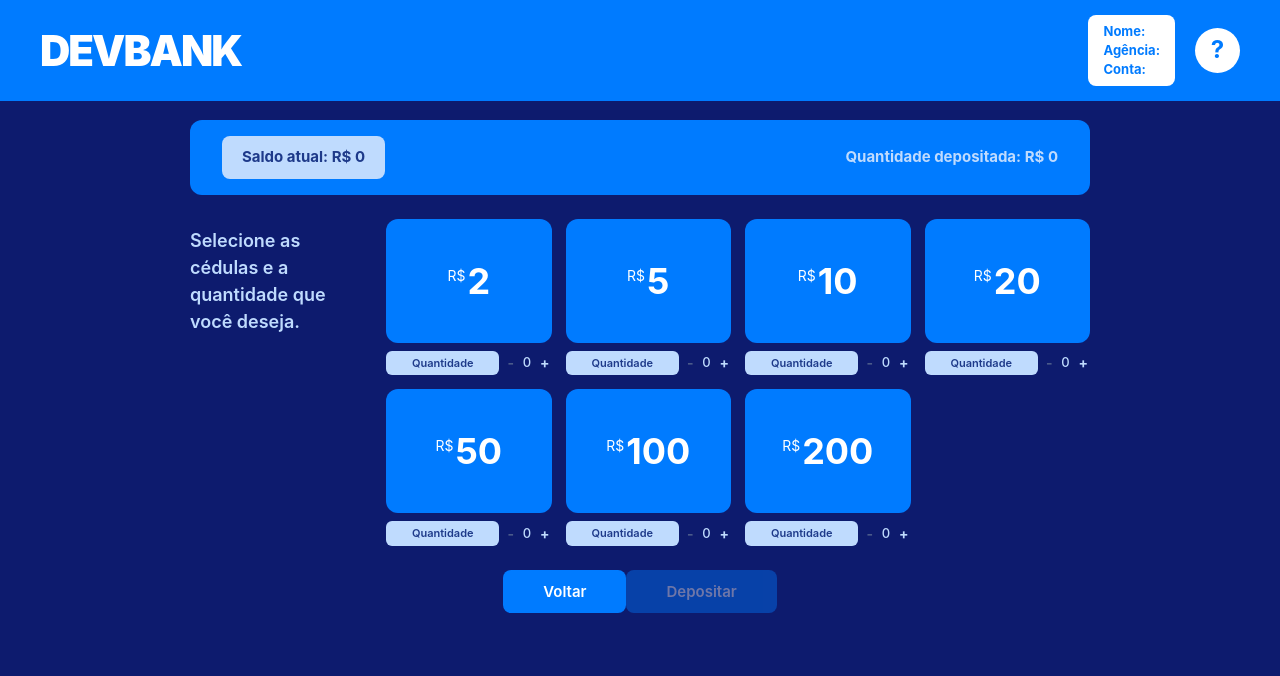
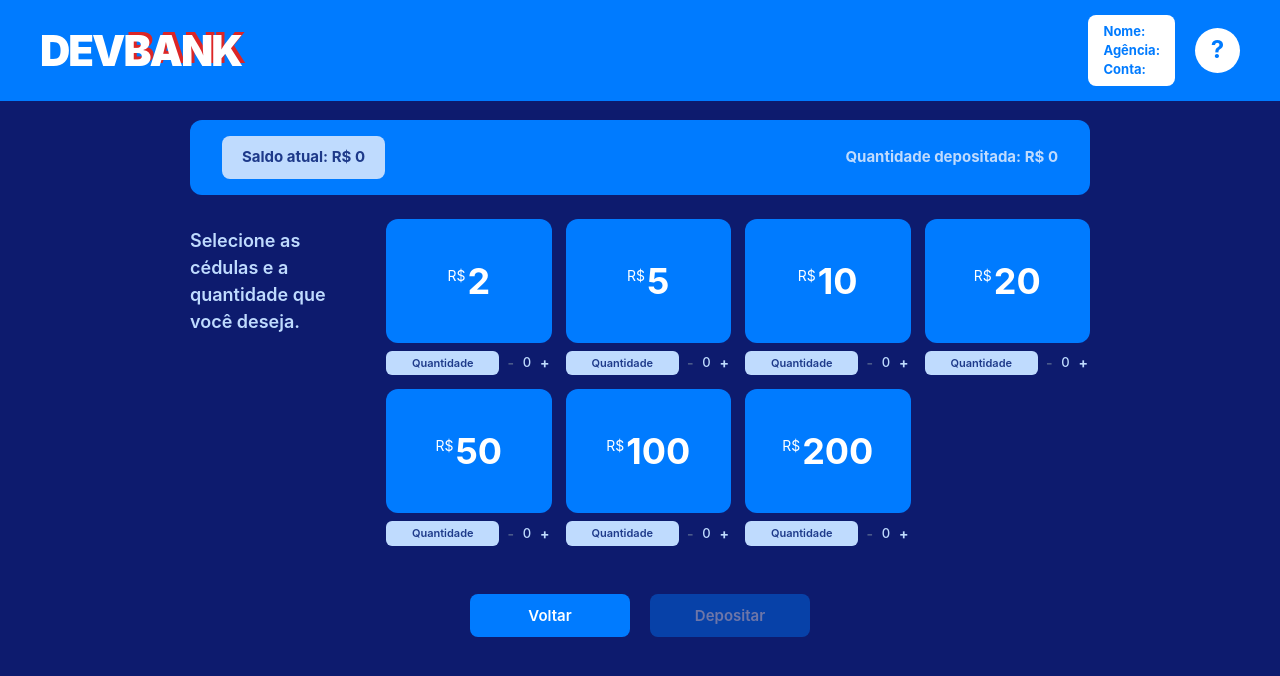
Before and after one commit to Maua-Dev/devbank_thiago_larissa_miguel_front, a React (Vite) app: page /deposit in a window 1280 px wide. Shown: the top 676 px of the page. Built offline with nearby package versions, Linux system fonts and the light colour scheme.

Commit message:
fix: Home and deposit screen styles.

```diff
--- a/src/components/Header.tsx
+++ b/src/components/Header.tsx
@@ -26,7 +26,7 @@ export function Header() {
     <header className="header">
       <div className="logo-header">
         <span className="dev-header">DEV</span>
-        <span className="dev-header">BANK</span>
+        <span className="bank-header">BANK</span>
       </div>
 
       <div className="header-right">
--- a/src/css/Deposit.css
+++ b/src/css/Deposit.css
@@ -164,18 +164,19 @@ body {
   color: #bfdbfe;
 }
 
-.action-buttons {
+.deposit-action-buttons {
   width: 100%;
   max-width: 900px;
 
   display: flex;
   justify-content: center;
-  gap: 16px;
-  padding-top: 8px;
+  gap: 20px;
+  padding-top: 24px;
 }
 
 .btn-back,
 .btn-deposit {
+  min-width: 160px;
   padding: 12px 40px;
   border-radius: 8px;
   font-size: 15px;
```
